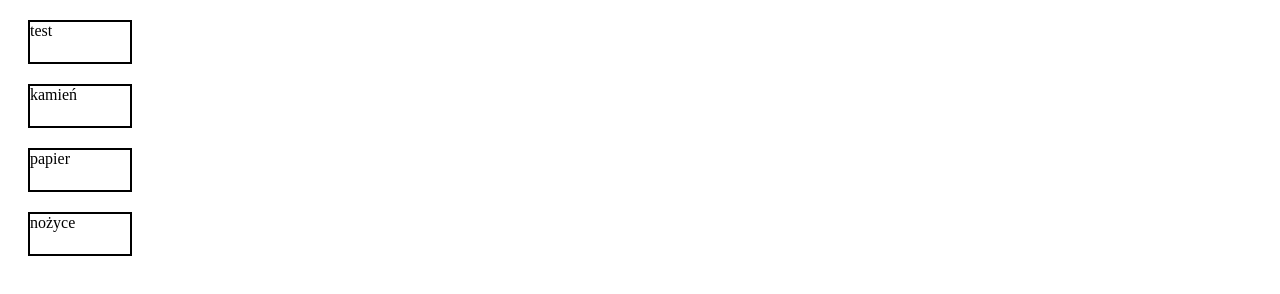
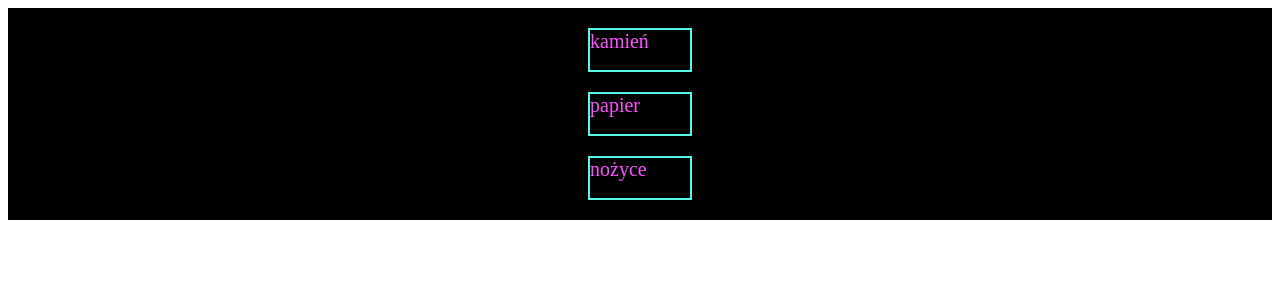
Before and after one commit to tagitsu/javascript-prework, a website: page index.html in a window 1280 px wide. Drawn offline with Linux system fonts and the light colour scheme.

Commit message:
Add colors

```diff
--- a/index.html
+++ b/index.html
@@ -8,7 +8,6 @@
 <body>
 	<div class="container">
 		<div id="buttons">
-			<div id="button-test" class="button">  test</div>
 			<div id="button-rock" class="button">  kamień</div>
 			<div id="button-paper" class="button">  papier</div>
 			<div id="button-scissors" class="button">  nożyce</div>
--- a/js/script.js
+++ b/js/script.js
@@ -25,19 +25,7 @@
 // printMessage('Twój ruch: ' + playerMove);
 
 var argMoveId, argPlayerMove, argComputerMove, computerMove, playerMove, randomNumber, playerInput;
-
-
-
-
-
-
-
-
-
-var argButtonName, buttonTest, buttonRock, buttonPaper, buttonScissors;
-
-buttonTest = document.getElementById('button-test');
-buttonTest.addEventListener('click', function(){ buttonClicked('Guzik TEST'); });
+var argButtonName, buttonRock, buttonPaper, buttonScissors;
 
 buttonRock = document.getElementById('button-rock');
 buttonRock.addEventListener('click', function(){ buttonClicked('kamień'); });
--- a/sass/style.scss
+++ b/sass/style.scss
@@ -1,6 +1,17 @@
+.container {
+    display: flex;
+    flex-direction: column;
+    align-items: center;
+    background-color: black;
+}
+
 .button {
     margin: 20px;
     width: 100px;
     height: 40px;
-    border: 2px solid;
+    border: 2px solid rgb(85, 251, 234);
+    color: rgb(255, 82, 255);
+    font-size: 20px;
+
+
 }
```
Also changed, not shown: css/style.css, 1 other file.
